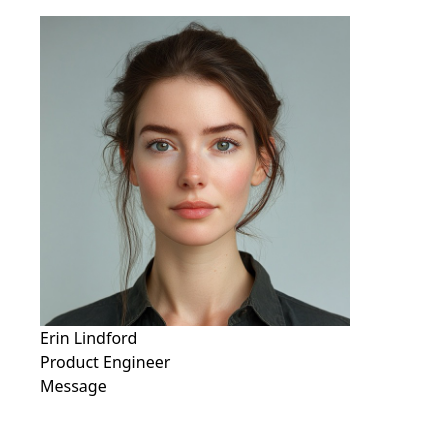
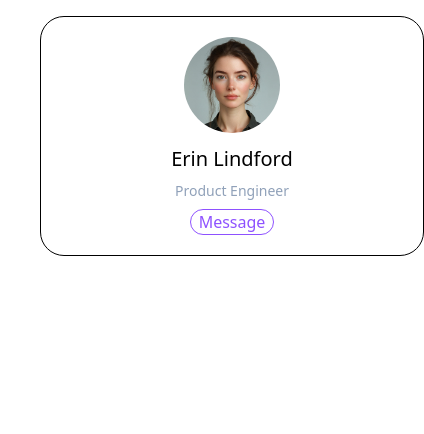
Before and after one commit to myj9713-dev/learn-tailwind-vite, a website built with Vite: page src/utility-classes.html in a window 390 px wide. Shown: the part 124-558 px from the top of the page, 424 px wide, since content can reach past the window. Built offline with nearby package versions, Linux system fonts and the light colour scheme; a web font is replaced by a local one.

Commit message:
모바일 레이아웃 및 스타일링

```diff
--- a/src/utility-classes.html
+++ b/src/utility-classes.html
@@ -14,12 +14,12 @@
     <a href="/index.html">메인 페이지 이동</a>
     <br />
     <h1 class="my-5 text-3xl font-bold text-blue-950">유틸리티 클래스</h1>
-    <figure>
-      <img src="./assets/images/character-01.jpg" alt="" />
-      <figcaption>
-        <p>Erin Lindford</p>
-        <p>Product Engineer</p>
-        <button type="button">Message</button>
+    <figure class="bg-white p-5 rounded-3xl border min-w-96">
+      <img class="w-24 h-24 rounded-full mx-auto" src="./assets/images/character-01.jpg" alt="" />
+      <figcaption class="flex flex-col gap-2 items-center mt-3">
+        <p class="text-xl font-medium">Erin Lindford</p>
+        <p class="text-sm text-slate-400">Product Engineer</p>
+        <button class="border px-2 rounded-full text-violet-500" type="button">Message</button>
       </figcaption>
     </figure>
   </body>
```
